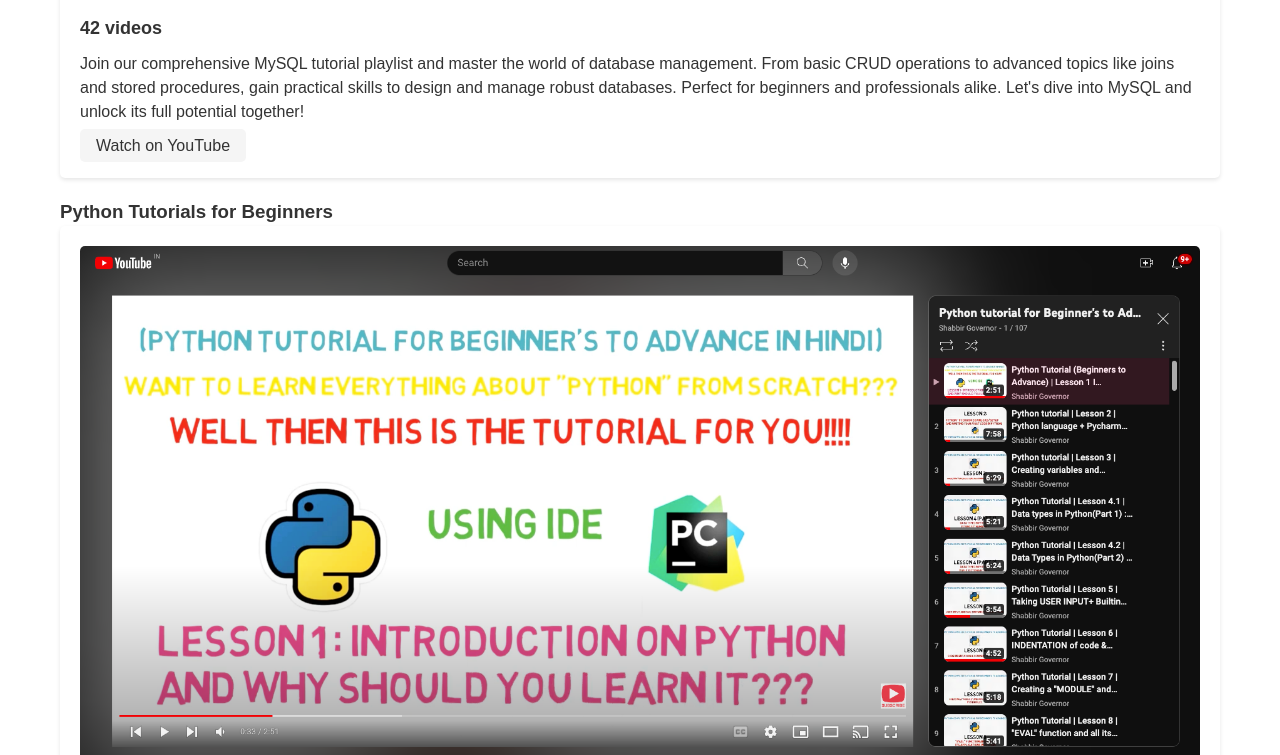
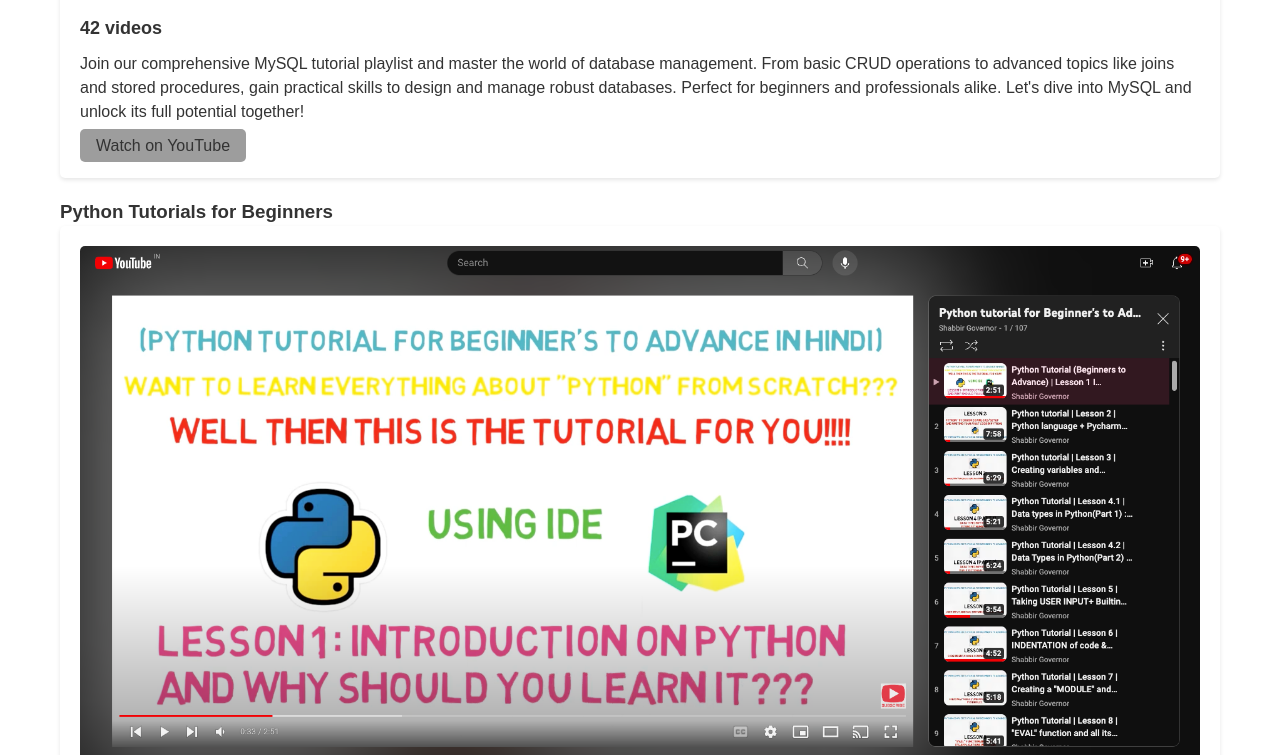
Before and after one commit to shabbirg89/Personal_Website, a React (Create React App) app in the folder client/: page / in a window 1280 px wide. Shown: the part 1264-2019 px from the top of the page. Built offline with nearby package versions, Linux system fonts and the light colour scheme.

Commit message:
Site Updated version 1

```diff
--- a/client/src/App.css
+++ b/client/src/App.css
@@ -112,7 +112,7 @@
 .links a {
   color: #333;
   text-decoration: none;
-  background-color: #f5f5f5;
+  background-color: #9d9d9d;
   padding: 8px 16px;
   border-radius: 5px;
 }
```
